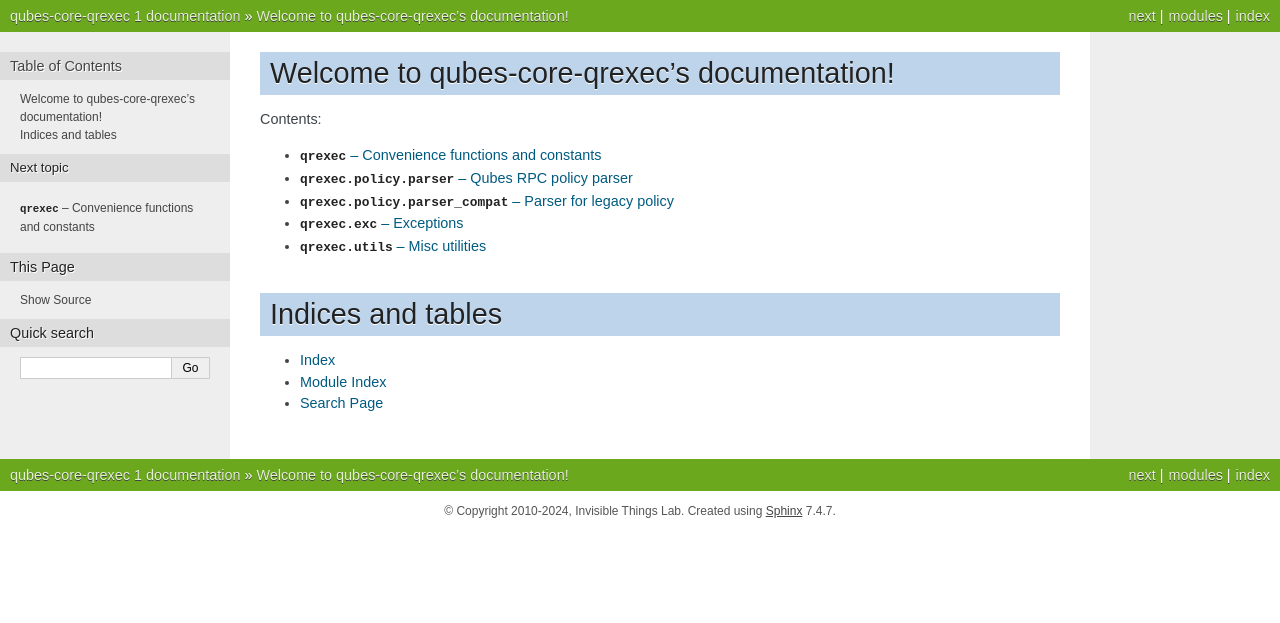
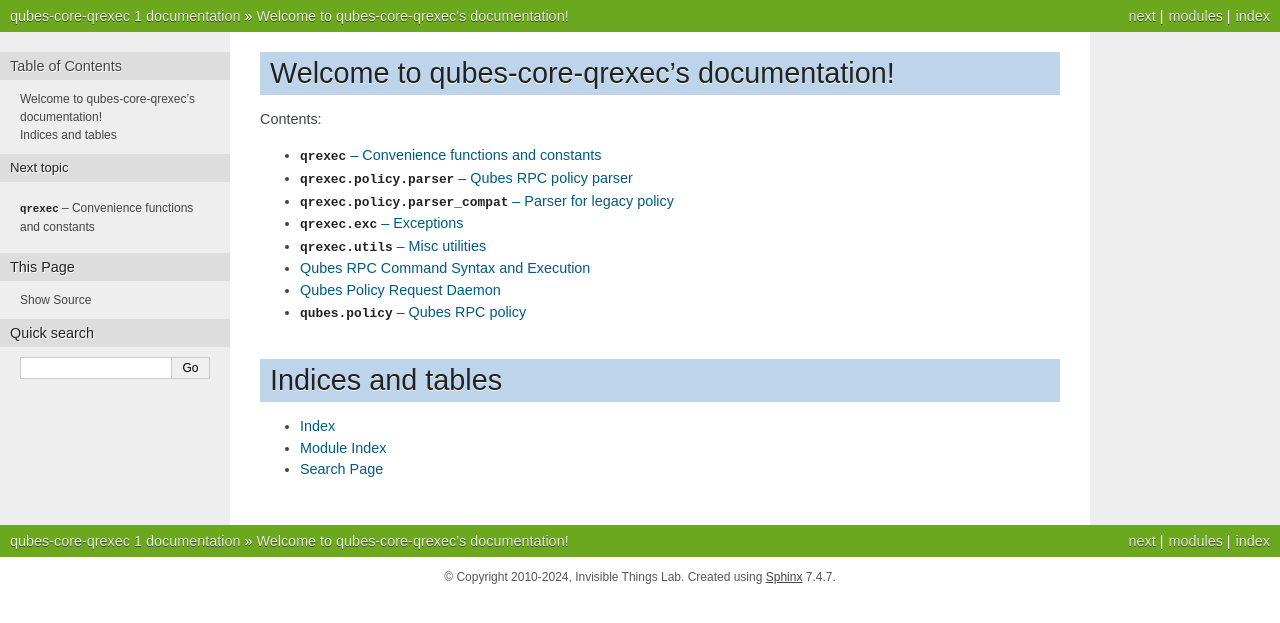
Before and after one commit to QubesOS/qubes-core-qrexec, a Sphinx documentation site: the page built from doc/index.rst, in a window 1280 px wide. Shown: the top 623 px of the page. Built offline with Sphinx 7.4.7, drawn with Linux system fonts in a browser that asks for light colours; some of the changed lines change nothing that is shown.

Commit message:
Command and API documentation
I plan on keeping this in this repository, rather than in the docs repo,
for maintenance reasons.

```diff
--- /dev/null
+++ b/doc/execution.rst
@@ -0,0 +1,240 @@
+Qubes RPC Command Syntax and Execution
+======================================
+
+Qubes RPC Command Syntax
+------------------------
+
+Qubes RPC commands targeted at VMs use the following syntax:
+
+    USERNAME:[nogui:]QUBESRPC SERVICE+ARGUMENT SOURCE_DOMAIN
+
+Qubes RPC commands targeted at the host use the following syntax:
+
+    [nogui:]QUBESRPC SERVICE+ARGUMENT SOURCE_DOMAIN REQUESTED_TARGET_TYPE REQUESTED_TARGET
+
+Commands are generally considered trusted.  There is some validation at
+various points, but this is haphazard at best.  Instead, it is the job
+of the code that constructs a command to ensure that only valid commands
+are produced.  For VM -> VM and VM -> dom0 calls, the command is constructed
+by qrexec-daemon (for Qubes OS R4.2 and up) or the policy engine (R4.1 and
+below).  For dom0 -> VM calls, ensuring correctness is entirely the responsibility
+of the code that calls qrexec-client.
+
+qrexec-daemon assumes (but does not check) that:
+
+- The VM name passed on its command line is not empty and does not contain a space.
+- For calls to dom0, the requested target from the policy engine is not empty,
+  does not contain a space, and is not the literal string ``@``.
+- Neither the default username passed on its command line nor the username
+  from the policy engine contain a colon.
+
+If any of these assumptions are violated, qrexec-daemon will produce commands
+that will not be parsed correctly.  In addition, its serialization of the
+request to the policy engine assumes the target VM name on its command line does
+not contain a newline.  These are only minor bugs, not security vulnerabilities,
+because the inputs -- the policy engine and qubesd -- are ultimately trusted.
+
+Commands sent to a VM are submitted as ``MSG_JUST_EXEC`` or ``MSG_EXEC_CMDLINE``
+messages to the VM's ``qrexec-daemon``'s listening socket.  ``qrexec-daemon``
+preprocesses these commands before sending them to the VM's ``qrexec-agent``.
+This preprocessing checks that the command is NUL-terminated and refuses
+the call otherwise.  Furthermore, if the command starts with ``DEFAULT:``,
+``DEFAULT`` is replaced with the VM's default username.
+
+The parsing algorithm is the following:
+
+0. The command must contain a trailing NUL byte and have no other NUL characters.
+   It is erroneous for the host to submit a command that violates this rule, but
+   such violations are not required to be detected.  They result in undefined
+   behavior.
+
+1. In VMs only: find the first colon (``:``) in the command.  If there is no colon,
+   this is an error.  Set the username to be everything before the colon.  Remove
+   the username and colon from the command.
+
+   If the username is the literal string ``DEFAULT``, ``qrexec-daemon`` will replace
+   it with its configured default user before transmitting the command to the VM.
+
+2. If the command starts with the literal string ``nogui:``, the command
+   is not guaranteed to be able to show a GUI.  The ``nogui:`` prefix is stripped
+   before further processing.
+
+   The meaning of this is implementation dependent.  For Linux, it causes
+   ``wait-for-session=true`` in the service configuration file to be ignored.
+   For Windows, it means that the command is run in session 0 as if it were
+   a service, rather than in an interactive desktop session.
+
+   The ``nogui:`` prefix is soft-deprecated.  It will never be included in
+   VM -> VM commands, only commands made via ``qvm-run`` from dom0 using
+   ``--no-gui``.  Instead, the execution environment of a service should
+   be determined by service configuration.  This is possible on Linux,
+   but it is not possible on Windows due to `a limitation in the Windows agent`_.
+   A proposal to allow specifying ``nogui:`` via qrexec policy `was rejected`_.
+
+   .. _was rejected: https://github.com/QubesOS/qubes-issues/issues/9180
+   .. _a limitation in the Windows agent: https://github.com/QubesOS/qubes-issues/issues/9198
+
+3. If the command does not start with the literal string ``QUBESRPC``,
+   it is treated as a shell command and further processing is skipped.
+   This is mostly a legacy behavior and is only permitted for calls from
+   the host.
+
+4. If the next character is not a space (ASCII 0x20), the results are
+   undefined.  The Linux agent fails the service call in this case.
+
+5. The ``QUBESRPC`` prefix and subsequent space are stripped.  The rest of the
+   command, including the terminating NUL byte, is the *service descriptor*.
+
+6. The service descriptor is split into tokens.  Tokens are separated by a
+   single space.  If there are two or more consecutive spaces, or a trailing
+   space, the results are undefined.  The Linux agent fails the service call
+   if there are two or more consecutive spaces before the second token has been
+   parsed.
+
+7. If there are less than two tokens, this is an error and the call fails.
+   Executable service (see below) check that there are exactly two or four
+   tokens, but socket services do not.
+
+8. The tokens that results are assigned meanings as follows:
+
+   1. The first token has the format ``SERVICE+ARGUMENT``.  The *service name* is
+      everything before the first ``+``, or the entire first argument if
+      there is no ``+``.  The *service argument* is everything after the first
+      ``+``.  If the first argument does not contain ``+``, there is no service
+      argument.
+
+   2. The second token is the *source VM name*.
+
+   3. The third token, if present, is the *requested target type*.
+      It is ``name`` if the request was to a specific named VM,
+      or ``keyword`` if the request was to a keyword.
+
+   4. The fourth token, if present, is the *requested target*.
+      It is the target requested by the VM normalized by the policy engine.
+      For instance, nonexistent VM names have been replaced by ``@default``.
+      If this starts with an ``@``, it is removed and the third token is
+      ``keyword``.
+
+      Allowed keywords in this context are:
+
+      - ``adminvm``: the Administrative VM, dom0.
+      - ``default``: Default VM, lets qrexec policy choose.
+      - ``dispvm``: Freshly created disposable VM based on source VM's default Disposable VM template.
+      - ``dispvm:VMNAME``: Freshly create disposable VM based on the specified VM.
+
+      Device model stubdomains (which have names ending in ``-dm``) *are* valid
+      targets for qrexec requests, but *only* if they have a qrexec daemon running,
+      and *only* if the call is made from dom0.  The policy engine, and therefore
+      all VM-initiated requests, act as if stubdomains do not exist.
+
+   Tokens 3 and 4 are *always* present for calls to the host and *never* present otherwise.
+   This is not checked, though.
+
+The use of a command string for calls to the host is an implementation detail.
+A future implementation of qrexec might avoid creating the command string at all,
+as it serves no function other than as an intermediate representation.  After
+v4.2.19, it does not even leave the ``qrexec-daemon`` process.  In the future,
+an array of strings should be used instead.
+
+Qubes RPC Call Flow
+-------------------
+
+In R4.1, the qrexec policy engine invokes ``qrexec-client``, which submits
+the command to a ``qrexec-daemon`` for execution or runs it on the host.  In R4.2 before
+v4.2.19, ``qrexec-daemon`` uses the result of the policy evaluation to call ``qrexec-client``
+itself.  In v4.2.19 and above, ``qrexec-daemon`` directly submits or executes the call,
+and ``qrexec-client`` is only used for calls submitted by dom0.
+
+Qubes RPC service execution
+---------------------------
+
+A Qubes RPC service is a file, socket, or symbolic link under ``/etc/qubes-rpc/``
+or ``/usr/local/etc/qubes-rpc``.  When a call is made, ``qrexec-agent`` (in a VM)
+or ``qrexec-client`` (in dom0) searches for the first entry in the following list:
+
+1. ``/usr/local/etc/qubes-rpc/SERVICE+ARG``
+2. ``/etc/qubes-rpc/SERVICE+ARG``
+3. ``/usr/local/etc/qubes-rpc/SERVICE``
+4. ``/etc/qubes-rpc/SERVICE``
+
+``SERVICE`` is replaced by the service being invoked, and ``ARG`` by its argument.
+If ``SERVICE`` is longer than ``NAME_MAX`` (255 on Linux), the call fails.  If
+``SERVICE`` is ``NAME_MAX`` or less, but ``SERVICE+ARG`` exceeds ``NAME_MAX``,
+steps 1 and 3 are skipped.  If no argument at all is provided, the search proceeds
+as if an empty argument is passed.  This is only possible for calls made by dom0,
+as VM => VM calls insert an empty argument if no argument is provided.
+
+The search is terminated by any of the following:
+
+1. There are no more paths to check.  This causes the search to fail.
+2. ``lstat(2)`` fails, setting errno to a value other than ``ENOENT``.
+   This causes the search to fail.
+3. ``lstat(2)`` succeeds.  The search concludes successfully.
+
+If a command is not found, qrexec pretends that it exited with status 127.
+If a command cannot be executed, qrexec pretends that it exited with status 125.
+In both cases, no data is read from stdin, and no data is written to stdout or
+stderr.  However, the actual cause of the failure is logged within the VM.
+
+Symbolic links are followed when executing a service.  However, it is usually
+a mistake to use program as a qrexec service that was not intended for this use,
+such as ``/usr/bin/cat``.  This is because ``-`` is allowed to be the first
+character in the service argument, allowing option injection attacks.
+Instead, a wrapper script should be used.
+
+Types of qrexec services
+------------------------
+
+There are three different types of qrexec services.  The distinction
+between service types is mostly invisible to callers.
+
+1. Executable services.  These are files with execute permission, as
+   reported by ``euidaccess(2)``.  They are executed using ``execve()``.
+   In a VM (but not in dom0), they are executed in a proper login session.
+   On Linux, PAM is used.
+
+   By default, these will run as the user passed by dom0.  This can be overridden
+   with ``force-user=`` in the configuration file.  The username must be a string
+   user due to PAM limitations.
+
+2. Socket-based services.  These are ``AF_UNIX`` stream sockets on the filesystem.
+   Data passed via stdin will be written to the socket, and data from the socket will
+   will be written to stdout.
+
+   By default, qrexec will write the service descriptor before it writes any data
+   from the peer.  This can be disabled with ``skip-service-descriptor=true``
+   in the configuration file.  The username is *not* sent to the socket.
+
+   The connection to the service is always made as *root* or as the *default user*.
+   Which one is used is unspecified, and services should not rely on this.  Instead,
+   the socket should be owned by ``root:qubes`` with ``0660`` permissions.
+
+3. Symlinks to ``/dev/tcp/``, optionally followed by a hostname and a port number.
+   The allowed formats of the symlink target are::
+
+       /dev/tcp/HOST/PORT
+       /dev/tcp/HOST
+       /dev/tcp
+
+   The first syntax ignores the service argument.  The second syntax
+   treats the entire service argument as the port, and the third syntax
+   splits the service argument (on the last ``+``) to obtain both the host
+   and the port.
+
+   The port must be a decimal integer with no leading zeros.  This is checked:
+   the call will fail if it is not.
+
+   The host may be either an IPv4 or IPv6 address.  If it contains ``:`` or ``%``, it
+   is checked to be an IPv6 address by setting :code:`.ai_family = AF_INET6`.
+   Otherwise, it may be either an IPv4 or IPv6 address.  In a service call
+   argument, ``:`` must be encoded as ``+`` and ``%`` is not allowed.  ``AI_NUMERICHOST``
+   is always set, so hostnames are not allowed.
+
+   TCP socket services are checked for before executable or socket-based services, so
+   a symlink to a service under ``/dev/tcp/`` will be interpreted as a TCP socket service.
+   This is not expected to be an issue in practice, because ``/dev/tcp/`` does not exist
+   on any common \*nix variant.
+
+   Service descriptors are still sent to TCP socket services by default.  If a TCP socket
+   service is used for a service that is not Qubes OS-aware, ``skip-service-descriptor = true``
+   should be used in the configuration file.
--- a/doc/index.rst
+++ b/doc/index.rst
@@ -10,6 +10,9 @@
    qrexec-policy-parser_compat
    qrexec-exc
    qrexec-utils
+   execution
+   qrexec-policy-daemon
+   qubes-policy
 
 
 Indices and tables
```
Also changed, not shown: 2 other files.
